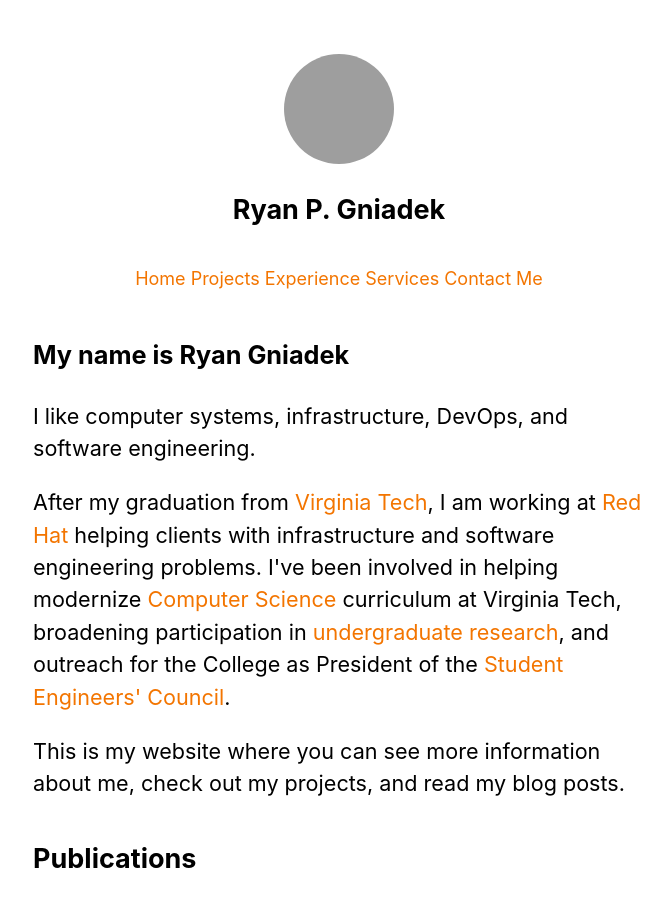
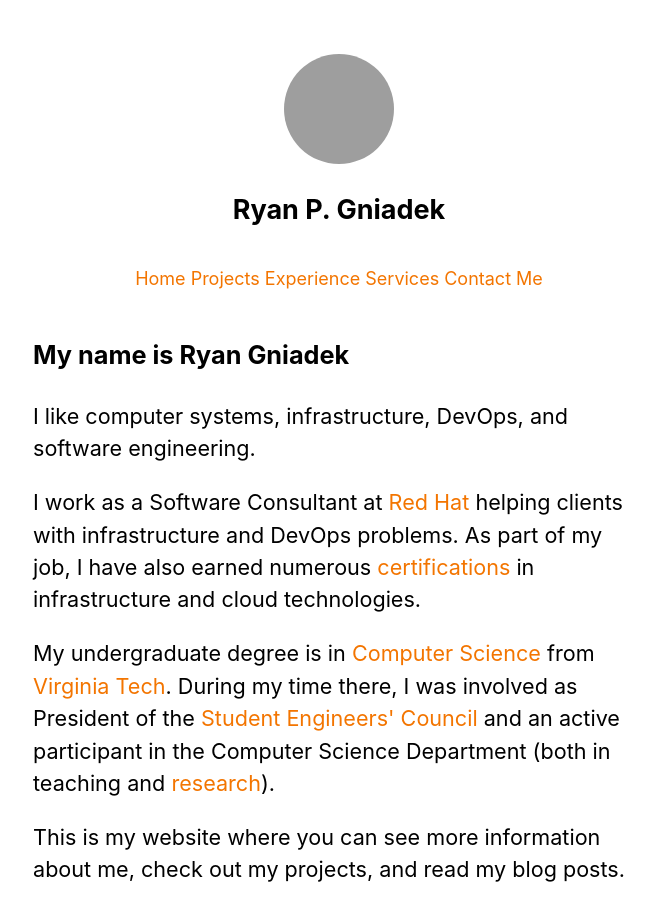
Before and after one commit to ryangniadek/next-js-website, a Next.js app: page / in a window 1280 px wide. Shown: the top 901 px of the page, without its empty margins (301-972 px from the left). Built offline with nearby package versions, Linux system fonts and the light colour scheme; grey boxes are pictures that could not be loaded.

Commit message:
Updating homepage

```diff
--- a/pages/index.js
+++ b/pages/index.js
@@ -17,15 +17,18 @@ export default function Home({ allPostsData }) {
           I like computer systems, infrastructure, DevOps, and software engineering.{" "}
         </p>
         <p>
-        After my graduation from <Link href="https://eng.vt.edu/"><a>Virginia Tech</a></Link>, I am working at <Link href="www.redhat.com"><a>Red Hat</a></Link> helping clients with infrastructure and software engineering problems. I've been involved in helping modernize <Link href="https://cs.vt.edu/">
-            <a>Computer Science</a>
-          </Link> curriculum at Virginia Tech, broadening participation in <Link href="https://csgenome.org/about"><a>undergraduate research</a></Link>, and outreach for the College as President of the <Link href="https://sec.vt.edu/about/leadership/RyanGniadek.html">
-            <a>Student Engineers' Council</a>
-          </Link>.
+          I work as a Software Consultant at <Link href="https://www.redhat.com"><a>Red Hat</a></Link> helping clients with infrastructure and DevOps problems. As part of my job, I have also earned numerous <Link href="/certifications"><a>certifications</a></Link> in infrastructure and cloud technologies.
+        </p>
+        <p>
+          My undergraduate degree is in <Link href="https://cs.vt.edu"><a>Computer Science</a></Link> from <Link href="https://eng.vt.edu"><a>Virginia Tech</a></Link>. During my time there, I was involved as President of the <Link href="https://sec.vt.edu/">
+          <a>Student Engineers' Council</a></Link> and an active participant in the Computer Science Department (both in teaching and <Link href="https://cs.vt.edu/research/research-areas/systems/burgs"><a>research</a></Link>).
         </p>
         <p>
           This is my website where you can see more information about me, check
           out my projects, and read my blog posts.
+        </p>
+        <p>
+          - rpg
         </p>
       </section>
       <section className={`${utilStyles.headingMd} ${utilStyles.padding1px}`}>
```
